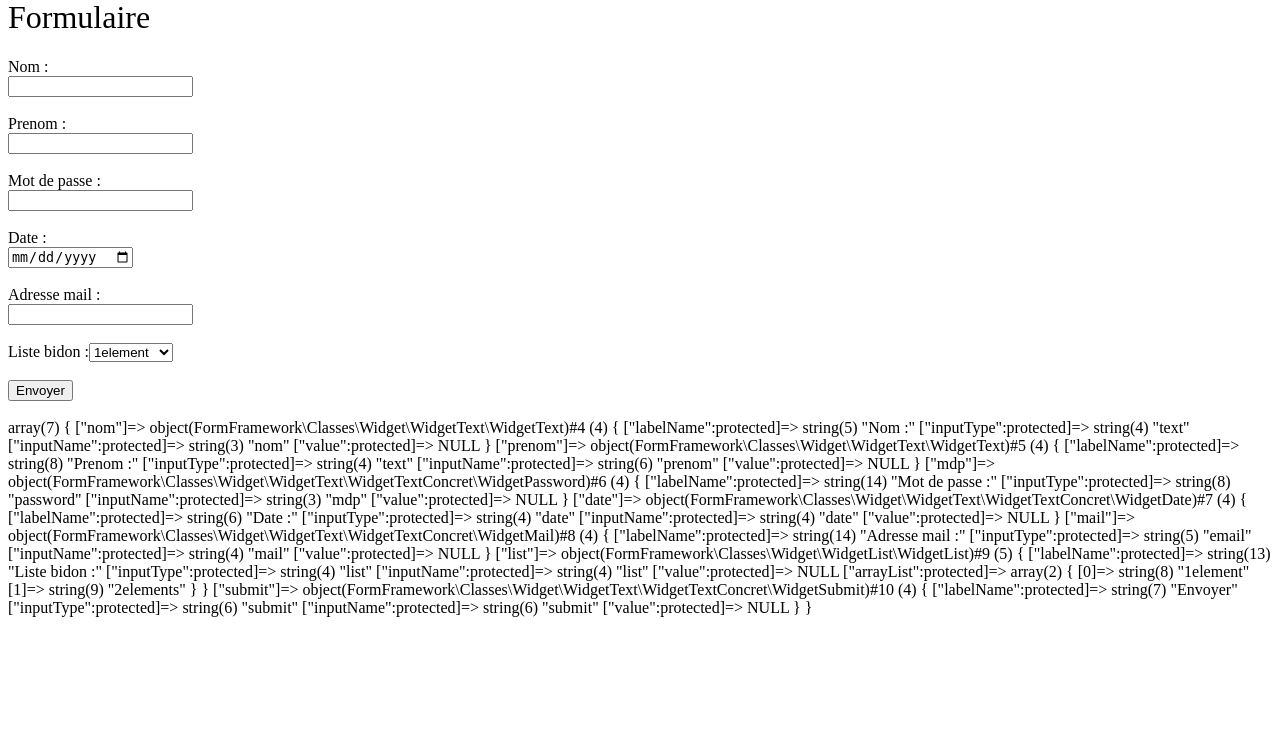
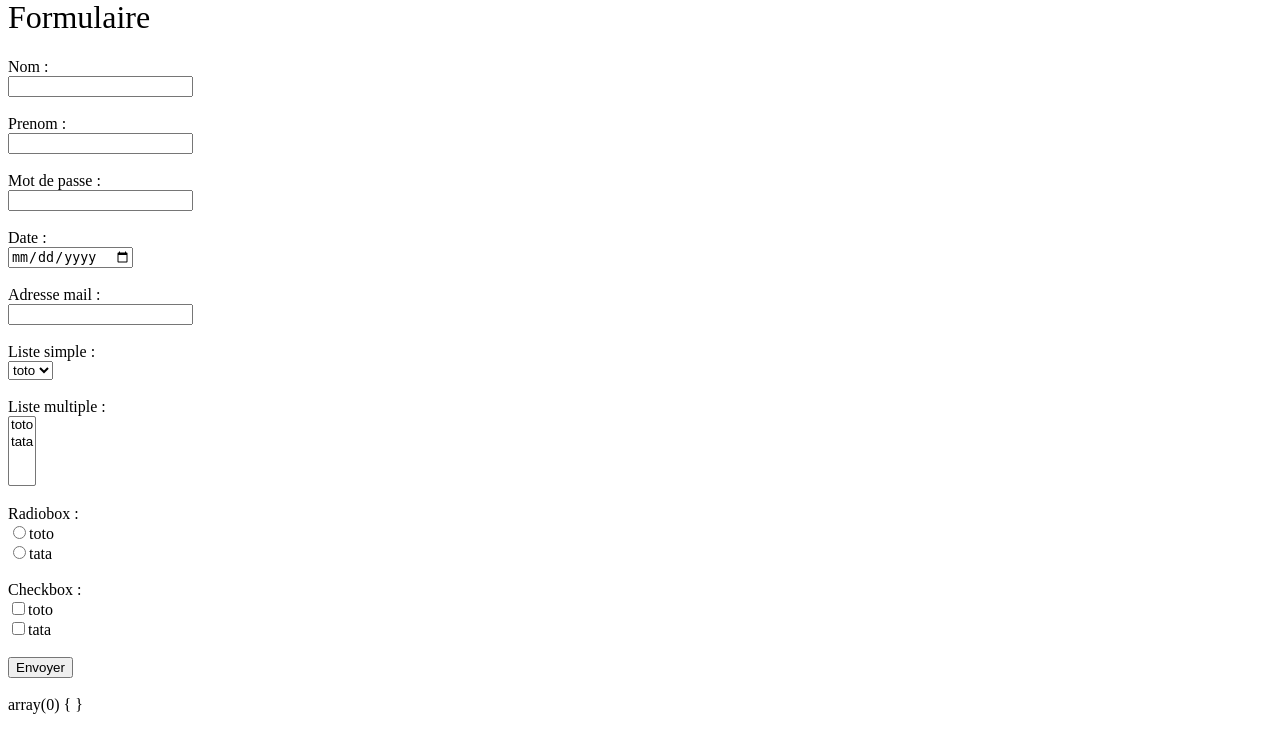
Before and after one commit to ItechSup-Ariane/Framework-TPE, a PHP site: page / in a window 1280 px wide. Shown: the part 22-775 px from the top of the page. Run offline with PHP 8.4, Linux system fonts and the light colour scheme.

Commit message:
Version 2.0

```diff
--- a/Classes/Formulaire.php
+++ b/Classes/Formulaire.php
@@ -50,6 +50,7 @@ class Formulaire {
 
     // en mode test
     function showTest(){
-        var_dump($this->arrayWidget);
+        //var_dump($this->arrayWidget);
+        var_dump($_POST);
     }
 }
--- a/Classes/Widget/WidgetList/WidgetList.php
+++ b/Classes/Widget/WidgetList/WidgetList.php
@@ -16,25 +16,11 @@ use FormFramework\Classes\Widget\Widget;
  */
 class WidgetList extends Widget{
 
-    protected $inputType = "list";
+    protected $inputType = "liste";
     protected $arrayList;
 
     function __construct($labelName, $inputName, $arrayList) {
         parent::__construct($labelName, $inputName);
         $this->arrayList = $arrayList;
     }
-
-    function render(){
-        $render = "<label>" . $this->labelName . "</label><select>";
-        foreach ($this->arrayList as $key => $value){
-            $render .= "<option>" . $value . "</option>";
-        }
-        $render .= "</select><br /><br />";
-        return $render;
-    }
-
-    function bind($value){
-        // A MODIFIER --> NE MARCHE PAS
-        $this->value = $this->arrayList[$key];
-    }
 }
--- /dev/null
+++ b/Classes/Widget/WidgetList/WidgetListConcret/WidgetListCheck.php
@@ -0,0 +1,36 @@
+<?php
+
+/*
+ * To change this license header, choose License Headers in Project Properties.
+ * To change this template file, choose Tools | Templates
+ * and open the template in the editor.
+ */
+
+namespace FormFramework\Classes\Widget\WidgetList\WidgetListConcret;
+use FormFramework\Classes\Widget\WidgetList\WidgetList;
+
+/**
+ * Description of WidgetListCheck
+ *
+ * @author Thomas
+ */
+class WidgetListCheck extends WidgetList{
+
+    protected $inputType = "checkbox";
+
+    function __construct($labelName, $inputName, $arrayList) {
+        parent::__construct($labelName, $inputName, $arrayList);
+    }
+
+    function render(){
+        $render = '<label>' . $this->labelName . '</label><br />';
+        foreach ($this->arrayList as $key => $value){
+            $render .= '<input type="' . $this->inputType . '" name="' . $this->inputName . '" '
+                    . 'value="' . $value . '"/>' . $value . '<br />';
+        }
+        $render .= '<br />';
+        return $render;
+    }
+
+    // BIND OK ?
+}
--- /dev/null
+++ b/Classes/Widget/WidgetList/WidgetListConcret/WidgetListMultiple.php
@@ -0,0 +1,32 @@
+<?php
+
+/*
+ * To change this license header, choose License Headers in Project Properties.
+ * To change this template file, choose Tools | Templates
+ * and open the template in the editor.
+ */
+
+namespace FormFramework\Classes\Widget\WidgetList\WidgetListConcret;
+use FormFramework\Classes\Widget\WidgetList\WidgetList;
+
+/**
+ * Description of WidgetListMultiple
+ *
+ * @author Thomas
+ */
+class WidgetListMultiple extends WidgetList {
+
+    function __construct($labelName, $inputName, $arrayList) {
+        parent::__construct($labelName, $inputName, $arrayList);
+    }
+
+    function render(){
+        $render = '<label>' . $this->labelName . '</label><br />';
+        $render .= '<select multiple="multiple" name="' . $this->inputName . '[]">';
+        foreach ($this->arrayList as $key => $value){
+            $render .= '<option value="' . $value . '">' . $value . '</option>';
+        }
+        $render .= '</select><br /><br />';
+        return $render;
+    }
+}
--- /dev/null
+++ b/Classes/Widget/WidgetList/WidgetListConcret/WidgetListRadio.php
@@ -0,0 +1,36 @@
+<?php
+
+/*
+ * To change this license header, choose License Headers in Project Properties.
+ * To change this template file, choose Tools | Templates
+ * and open the template in the editor.
+ */
+
+namespace FormFramework\Classes\Widget\WidgetList\WidgetListConcret;
+use FormFramework\Classes\Widget\WidgetList\WidgetList;
+
+/**
+ * Description of WidgetListRadio
+ *
+ * @author Thomas
+ */
+class WidgetListRadio extends WidgetList {
+
+    protected $inputType = "radio";
+
+    function __construct($labelName, $inputName, $arrayList) {
+        parent::__construct($labelName, $inputName, $arrayList);
+    }
+
+    function render(){
+        $render = '<label>' . $this->labelName . '</label><br />';
+        foreach ($this->arrayList as $key => $value){
+            $render .= '<input type="' . $this->inputType . '" name="' . $this->inputName . '" '
+                    . 'value="' . $value . '"/>' . $value . '<br />';
+        }
+        $render .= '<br />';
+        return $render;
+    }
+
+    // GARDER LA SELECTION SUR LE BIND !!!
+}
--- /dev/null
+++ b/Classes/Widget/WidgetList/WidgetListConcret/WidgetListSimple.php
@@ -0,0 +1,32 @@
+<?php
+
+/*
+ * To change this license header, choose License Headers in Project Properties.
+ * To change this template file, choose Tools | Templates
+ * and open the template in the editor.
+ */
+
+namespace FormFramework\Classes\Widget\WidgetList\WidgetListConcret;
+use FormFramework\Classes\Widget\WidgetList\WidgetList;
+
+/**
+ * Description of WidgetListSimple
+ *
+ * @author Thomas
+ */
+class WidgetListSimple extends WidgetList{
+
+    function __construct($labelName, $inputName, $arrayList) {
+        parent::__construct($labelName, $inputName, $arrayList);
+    }
+
+    function render(){
+        $render = '<label>' . $this->labelName . '</label><br />';
+        $render .= '<select name="' . $this->inputName . '">';
+        foreach ($this->arrayList as $key => $value){
+            $render .= '<option value="' . $value . '">' . $value . '</option>';
+        }
+        $render .= '</select><br /><br />';
+        return $render;
+    }
+}
--- a/index.php
+++ b/index.php
@@ -7,10 +7,13 @@ use FormFramework\Classes\Widget\WidgetText\WidgetTextConcret\WidgetPassword;
 use FormFramework\Classes\Widget\WidgetText\WidgetTextConcret\WidgetDate;
 use FormFramework\Classes\Widget\WidgetText\WidgetTextConcret\WidgetMail;
 use FormFramework\Classes\Widget\WidgetText\WidgetTextConcret\WidgetSubmit;
-use FormFramework\Classes\Widget\WidgetText\WidgetTextConcret\WidgetURL;
-use FormFramework\Classes\Widget\WidgetText\WidgetTextConcret\WidgetTel;
-use FormFramework\Classes\Widget\WidgetText\WidgetTextConcret\WidgetNumber;
-use FormFramework\Classes\Widget\WidgetList\WidgetList;
+//use FormFramework\Classes\Widget\WidgetText\WidgetTextConcret\WidgetURL;
+//use FormFramework\Classes\Widget\WidgetText\WidgetTextConcret\WidgetTel;
+//use FormFramework\Classes\Widget\WidgetText\WidgetTextConcret\WidgetNumber;
+use FormFramework\Classes\Widget\WidgetList\WidgetListConcret\WidgetListSimple;
+use FormFramework\Classes\Widget\WidgetList\WidgetListConcret\WidgetListMultiple;
+use FormFramework\Classes\Widget\WidgetList\WidgetListConcret\WidgetListRadio;
+use FormFramework\Classes\Widget\WidgetList\WidgetListConcret\WidgetListCheck;
 
 // Fonction d'autoloading
 spl_autoload_register(function ($class) {
@@ -66,10 +69,13 @@ and open the template in the editor.
         $form->add_Widget(new WidgetPassword("Mot de passe :", "mdp"));
         $form->add_Widget(new WidgetDate("Date :", "date"));
         $form->add_Widget(new WidgetMail("Adresse mail :", "mail"));
-        $form->add_Widget(new WidgetList("Liste bidon :", "list", array("1element", "2elements")));
         //$form->add_Widget(new WidgetURL("Site internet :", "url"));
         //$form->add_Widget(new WidgetTel("Telephone :", "tel"));
         //$form->add_Widget(new WidgetNumber("Nombre :", "num"));
+        $form->add_Widget(new WidgetListSimple("Liste simple :", "liste_simple", array("toto", "tata")));
+        $form->add_Widget(new WidgetListMultiple("Liste multiple :", "liste_multiple", array("toto", "tata")));
+        $form->add_Widget(new WidgetListRadio("Radiobox :", "myradio", array("toto", "tata")));
+        $form->add_Widget(new WidgetListCheck("Checkbox :", "mycheck", array("toto", "tata")));
         $form->add_Widget(new WidgetSubmit("Envoyer", "submit"));
 
         if (!empty($_POST)) {
```
